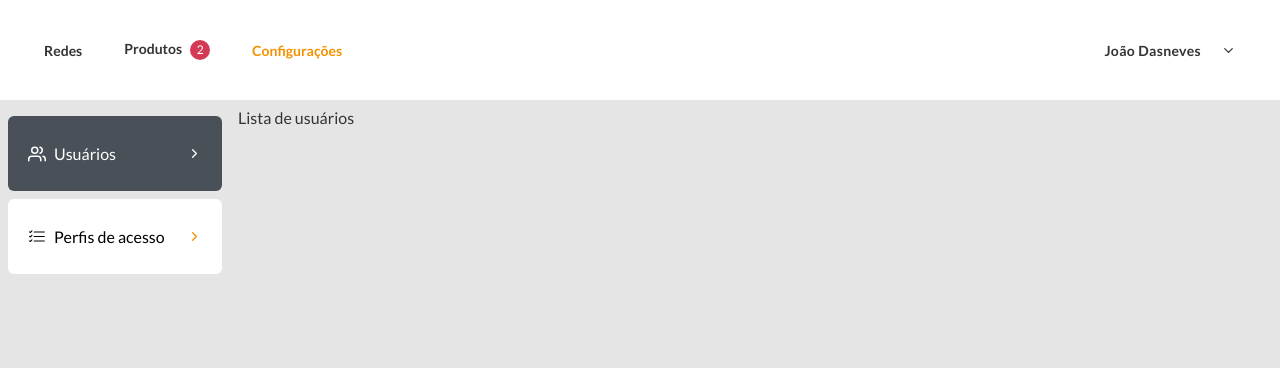
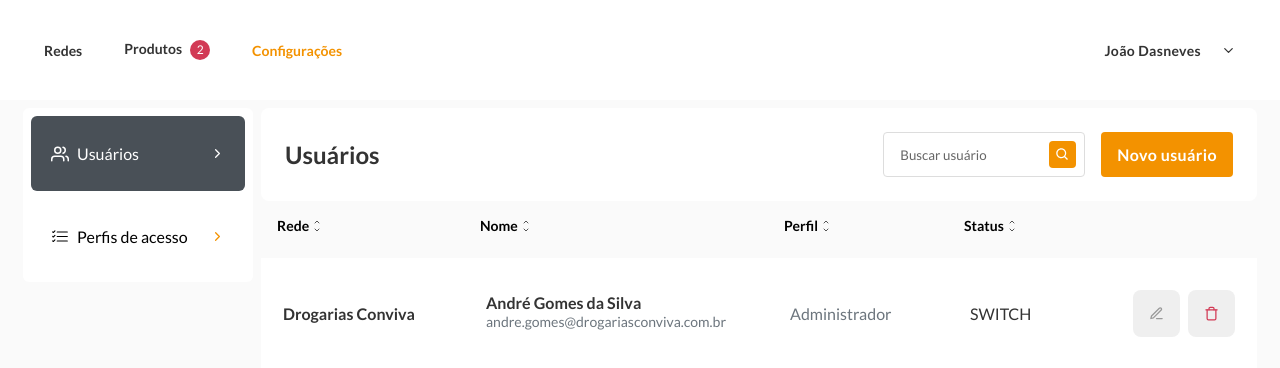
Before and after one commit to maxleon52/challenge-fcamara, a React (Create React App) app: page / in a window 1280 px wide. Shown: the top 368 px of the page. Built offline with nearby package versions, Linux system fonts and the light colour scheme.

Commit message:
task: add listUser and UserItem

```diff
--- /dev/null
+++ b/src/components/Button/index.tsx
@@ -0,0 +1,22 @@
+import React, { ButtonHTMLAttributes } from "react";
+import { IconBaseProps } from "react-icons";
+
+import * as S from "./styles";
+
+interface ButtonProps extends ButtonHTMLAttributes<ButtonProps>{
+  icon?: string | React.ComponentType<IconBaseProps>;
+  text: string;
+  backgroundColor?: string | undefined;
+}
+export default function Button({
+  icon: Icon,
+  text,
+  backgroundColor,
+}: ButtonProps) {
+  return (
+    <S.Container backgroundColor={backgroundColor}>
+      {Icon && <Icon size={20}/>}
+      <p>{text}</p>
+    </S.Container>
+  );
+}
--- /dev/null
+++ b/src/components/Button/styles.ts
@@ -0,0 +1,25 @@
+import styled from "styled-components";
+
+interface ButtonProps {
+  backgroundColor: string | undefined;
+}
+export const Container = styled.button<ButtonProps>`
+  display: flex;
+  align-items: center;
+  justify-content: center;
+  column-gap: 8px;
+  width: 100%;
+  color: #fff;
+  padding: 12px 16px;
+  border-radius: 4px;
+  border: none;
+  background: ${({ backgroundColor }) => backgroundColor ?? "#F39200"};
+
+  > p {
+    font-size: 16px;
+    line-height: 16px;
+    font-weight: 600;
+    letter-spacing: 0.025em;
+    text-align: left;
+  }
+`;
--- a/src/pages/ScreenUsers/components/User/index.tsx
+++ b/src/pages/ScreenUsers/components/User/index.tsx
@@ -1,7 +1,68 @@
-import React from 'react'
+import { BiSearch } from "react-icons/bi";
+import { FiChevronDown, FiChevronUp, FiEdit3, FiTrash } from "react-icons/fi";
+
+import Button from "../../../../components/Button";
+
+import * as S from "./styles";
 
 export default function User() {
+  const optionsColumn = ["Rede", "Nome", "Perfil", "Status"];
+
   return (
-    <div>Lista de usuários</div>
-  )
+    <S.Container>
+      <S.Header>
+        <h2>Usuários</h2>
+
+        <div>
+          <S.SearchBox>
+            <input type="text" placeholder="Buscar usuário" />
+
+            <button type="button">
+              <BiSearch size={15} />
+            </button>
+          </S.SearchBox>
+          <Button text="Novo usuário" />
+        </div>
+      </S.Header>
+
+      <S.Content>
+        <S.ColumnFilter>
+          {optionsColumn.map((item) => (
+            <button key={item}>
+              {item}
+              <div>
+                <FiChevronUp size={8} />
+                <FiChevronDown size={8} />
+              </div>
+            </button>
+          ))}
+        </S.ColumnFilter>
+
+        <S.ListUsers>
+          <S.User>
+            <p>Drogarias Conviva</p>
+
+            <S.Name>
+              <p>André Gomes da Silva</p>
+              <small>andre.gomes@drogariasconviva.com.br</small>
+            </S.Name>
+
+            <p>Administrador</p>
+
+            <S.Status>
+              <span>SWITCH</span>
+              <S.WrapperButton>
+                <button>
+                  <FiEdit3 size={15} color="#999999" />
+                </button>
+                <button>
+                  <FiTrash size={15} color=" #D23A55" />
+                </button>
+              </S.WrapperButton>
+            </S.Status>
+          </S.User>
+        </S.ListUsers>
+      </S.Content>
+    </S.Container>
+  );
 }
--- a/src/pages/ScreenUsers/components/User/styles.ts
+++ b/src/pages/ScreenUsers/components/User/styles.ts
@@ -1,3 +1,148 @@
 import styled from "styled-components";
 
 export const Container = styled.div``;
+
+export const Header = styled.div`
+  display: flex;
+  align-items: center;
+  justify-content: space-between;
+  background: #fff;
+  padding: 24px;
+  border-radius: 8px;
+
+  > h2 {
+    font-size: 24px;
+    font-weight: 600;
+    line-height: 24px;
+    letter-spacing: 0em;
+    text-align: left;
+    color: #333333;
+  }
+
+  > div {
+    display: flex;
+    column-gap: 16px;
+  }
+`;
+
+export const SearchBox = styled.div`
+  display: flex;
+  align-items: center;
+  justify-content: space-between;
+  border: 1px solid #dddddd;
+  border-radius: 4px;
+  padding: 8px;
+  width: 100%;
+  max-width: 277px;
+
+  > input {
+    border: none;
+    outline: none;
+    padding-left: 8px;
+    ::placeholder {
+      color: #666666;
+    }
+  }
+
+  > button {
+    display: flex;
+    align-items: center;
+    justify-content: center;
+    border-radius: 4px;
+    border: none;
+    padding: 6px;
+    background-color: #f39200;
+    color: #fff;
+  }
+`;
+
+export const Content = styled.div`
+  display: grid;
+  row-gap: 8px;
+`;
+
+export const ColumnFilter = styled.div`
+  display: grid;
+  grid-template-columns: 203px 304px 180px auto;
+  padding: 16px;
+
+  > button {
+    display: flex;
+    align-items: center;
+    column-gap: 4px;
+    width: fit-content;
+    border: none;
+    font-size: 14px;
+    line-height: 17px;
+    font-weight: 600;
+    letter-spacing: 0em;
+    text-align: left;
+    background: transparent;
+
+    > div {
+      display: grid;
+    }
+  }
+`;
+
+export const ListUsers = styled.div`
+  display: grid;
+  row-gap: 8px;
+`;
+
+export const User = styled.div`
+  display: grid;
+  grid-template-columns: 203px 304px 180px auto;
+  align-items: center;
+  padding: 32px 22px;
+  background-color: #fff;
+
+  p {
+    font-size: 16px;
+    font-weight: 600;
+    line-height: 16px;
+    letter-spacing: 0em;
+    text-align: left;
+  }
+
+  p:nth-child(3) {
+    color: #6c757d;
+    font-size: 16px;
+    font-weight: 400;
+    line-height: 25px;
+    letter-spacing: 0em;
+    text-align: left;
+  }
+`;
+
+export const Name = styled.div`
+  small {
+    color: #6c757d;
+    font-size: 14px;
+    font-weight: 400;
+    line-height: 22px;
+    letter-spacing: 0em;
+    text-align: left;
+  }
+`;
+
+export const Status = styled.div`
+  display: flex;
+  align-items: center;
+  justify-content: space-between;
+`;
+
+export const WrapperButton = styled.div`
+  display: flex;
+  align-items: center;
+  column-gap: 8px;
+
+  > button {
+    display: flex;
+    align-items: center;
+    justify-content: center;
+    border-radius: 8px;
+    padding: 16px;
+    border: none;
+  }
+`;
--- a/src/pages/ScreenUsers/styles.ts
+++ b/src/pages/ScreenUsers/styles.ts
@@ -3,6 +3,7 @@ import styled from "styled-components";
 export const Container = styled.div`
   display: flex;
   column-gap: 8px;
+  padding: 0px 23px;
 `;
 
 export const Content = styled.div`
@@ -13,8 +14,11 @@ export const Sidebar = styled.div`
   display: grid;
   width: 100%;
   max-width: 230px;
+  height: fit-content;
   row-gap: 8px;
   padding: 8px;
+  border-radius: 6px;
+  background: #ffffff;
 `;
 
 interface SidebarItemProps {
--- a/src/styles/GlobalStyles.js
+++ b/src/styles/GlobalStyles.js
@@ -11,6 +11,10 @@ export default createGlobalStyle`
 
   button{
     cursor: pointer;
+    transition: all 0.2s;
+  }
+  button:hover{
+      opacity: 0.8;
   }
   html, body, #root{
     min-height:100%;
@@ -19,7 +23,7 @@ export default createGlobalStyle`
     list-style: none;
   }
   body{
-    background-color: #E5E5E5;;
+    background: #FAFAFA;
     color: #333333;
     -webkit-font-smoothing: antialiased !important;
   }
```
